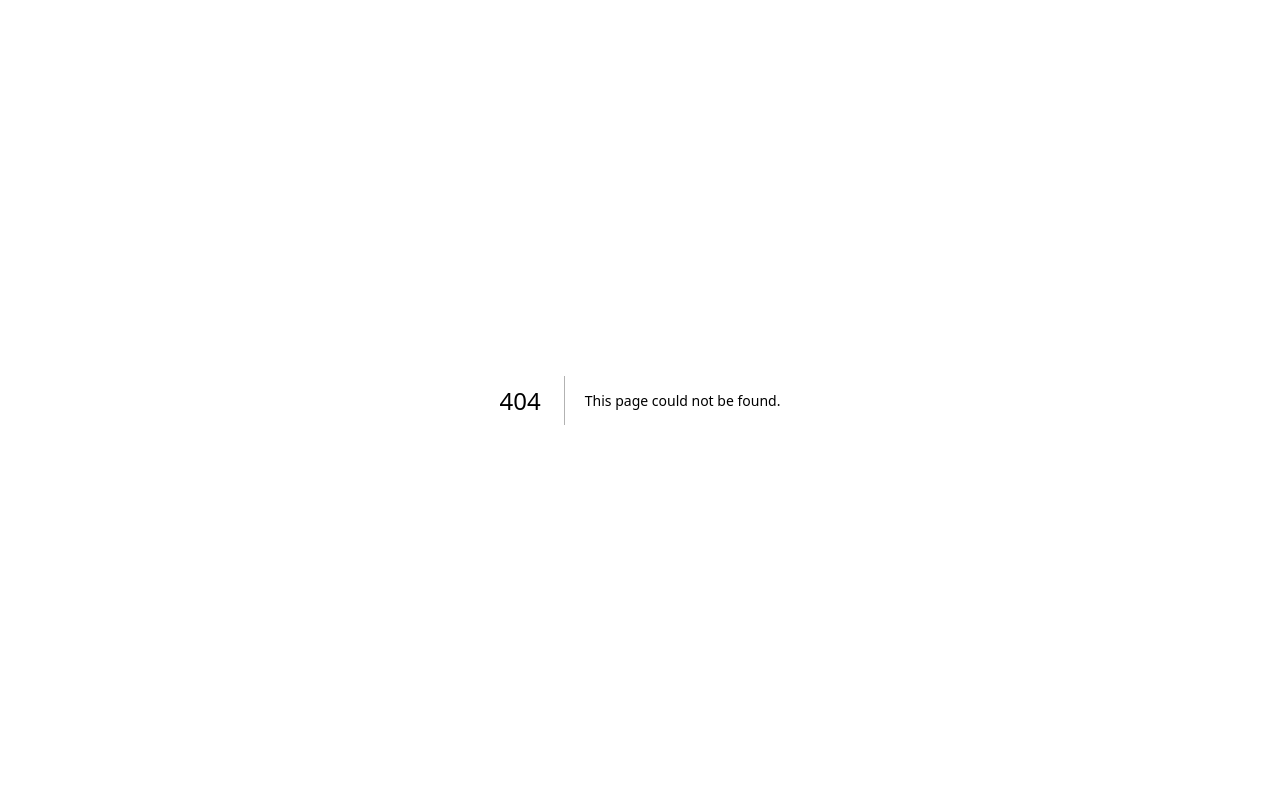
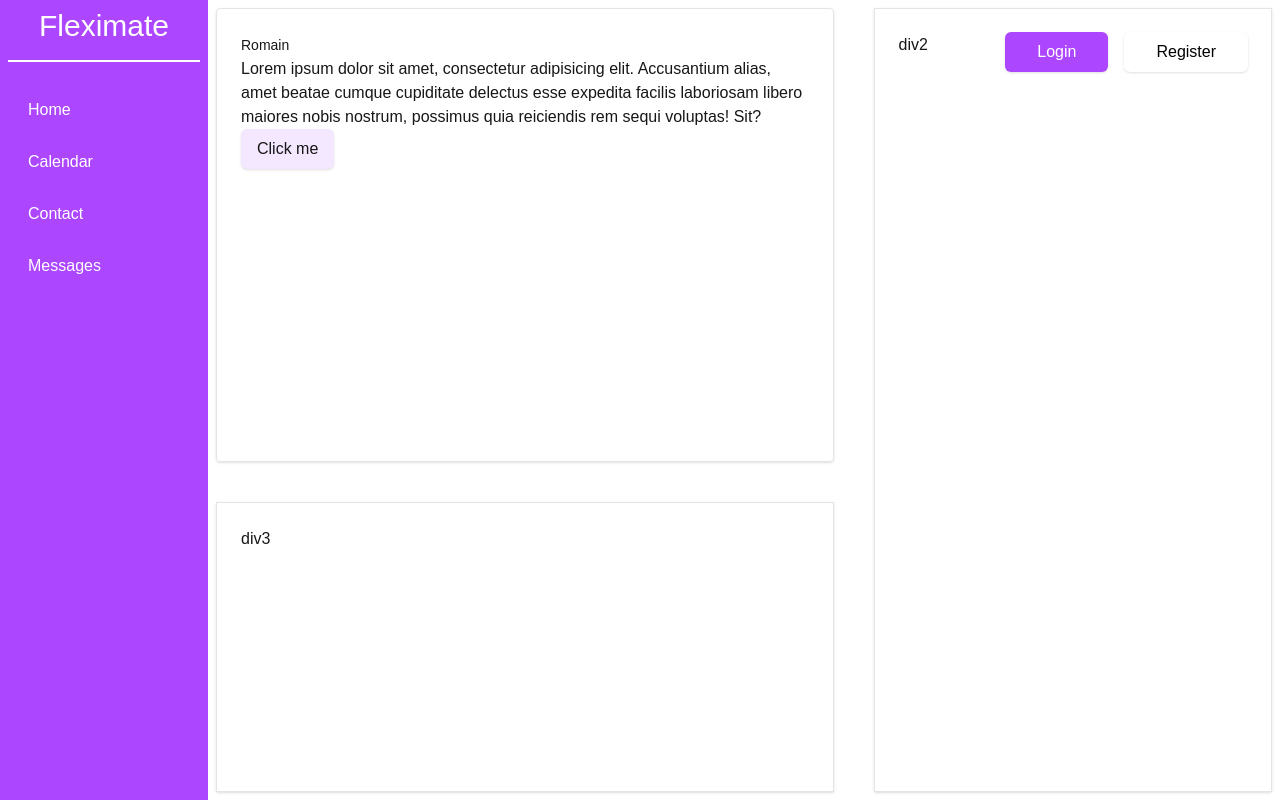
Before and after one commit to NaSuRall/Fleximate, a Next.js app: page /dashboard in a window 1280 px wide. Before the commit this address had no page. Built offline with nearby package versions, Linux system fonts and the light colour scheme.

Commit message:
Initial commit Tsx to JS

```diff
--- /dev/null
+++ b/app/dashboard/page.js
@@ -0,0 +1,41 @@
+import Navbar from "@/components/Navbar";
+export  default function dashboard(){
+    return(
+        <div className="flex min-h-screen h-full ">
+            {/* Navbar components */}
+            <Navbar/>
+
+            {/* Main */}
+            <main className=" grid grid-cols-5 grid-rows-5 gap-10 h-screen w-full p-2">
+
+
+
+                {/* CARD Body */}
+                <div className="shadow-sm p-6 border border-zinc-200 row-start-1 rounded-sm row-end-4 col-start-1 col-end-4">
+                    <h1 className="text-sm/6">Romain</h1>
+                    <p>Lorem ipsum dolor sit amet, consectetur adipisicing elit. Accusantium alias,
+                        amet beatae cumque cupiditate delectus esse expedita facilis laboriosam libero
+                        maiores nobis nostrum, possimus quia reiciendis rem sequi voluptas! Sit?
+                    </p>
+                    <button
+                        className="px-4 py-2 shadow-sm rounded-md bg-purple-100 hover:bg-purple-300 focus:ring-4 ring-purple-500">Click
+                        me
+                    </button>
+                </div>
+
+                <div className=" shadow-sm p-6 border border-zinc-200 row-start-1 row-end-6 col-start-4 col-end-6">
+                    div2
+                </div>
+
+                <div className="shadow-sm p-6 border border-zinc-200 row-start-4 row-end-6 col-start-1 col-end-4">
+                    div3
+                </div>
+
+
+
+
+
+            </main>
+        </div>
+    )
+};
--- /dev/null
+++ b/components/Navbar.js
@@ -0,0 +1,39 @@
+export default function Navbar(){
+    return (
+        <nav className="p-2 flex justify-between flex-col w-52 bg-purple-500 transition-all text-white" >
+            <div className="flex items-center justify-between flex-col gap-3">
+                <h1 className="text-3xl justify-center items-center flex w-full mb-4 pb-4 border-b-2 ">Fleximate</h1>
+                <ul className="flex flex-col gap-3 w-48  text-white  rounded-lg">
+                    <li className="flex items-center gap-3 transition-all hover:bg-white hover:text-black p-2  rounded-md">
+                        <i className="fa-solid fa-house"></i>
+                        <a href="#" className="w-full">Home</a>
+                    </li>
+                    <li className="flex items-center gap-3 transition-all hover:bg-white hover:text-black p-2 rounded-md">
+                        <i className="fa-solid fa-calendar"></i>
+                        <a href="#" className="w-full">Calendar</a>
+                    </li>
+                    <li className="flex items-center gap-3 transition-all hover:bg-white hover:text-black p-2  w-full  rounded-md">
+                        <i className="fa-solid fa-address-book"></i>
+                        <a href="#" className="w-full">Contact</a>
+                    </li>
+                    <li className="flex items-center gap-3 transition-all hover:bg-white hover:text-black p-2 rounded-md">
+                        <i className="fa-solid fa-envelope"></i>
+                        <a href="#" className="w-full">Messages</a>
+                    </li>
+                </ul>
+            </div>
+
+            {/* CARD Registration */}
+            <div className=" content flex absolute right-4 top-4 items-center justify-between flex-row gap-3 m-2">
+                <ul className="  flex flex-row w-full ">
+                    <li className="p-8 py-2 shadow-sm rounded-md w-full m-2 bg-purple-500 transition-all tran hover:bg-purple-400 text-white">
+                        <a href="" className="w-full">Login</a>
+                    </li>
+                    <li className="p-8 py-2 shadow-sm rounded-md w-full m-2 bg-white text-black">
+                        <a href="" className="w-full">Register</a>
+                    </li>
+                </ul>
+            </div>
+        </nav>
+    )
+}
```
